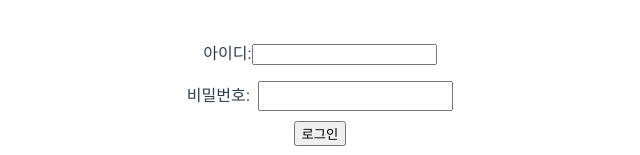
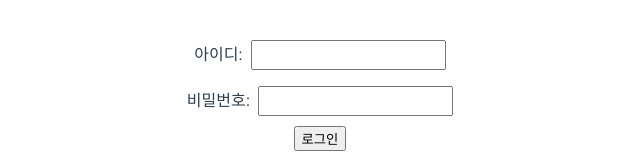
Before and after one commit to rkdbq/rkdflix, a Vue app: page /signin in a window 1280 px wide. Shown: the top 155 px of the page, without its empty margins (320-960 px from the left). Built offline with nearby package versions, Linux system fonts and the light colour scheme.

Commit message:
UserInput 디자인 반영

```diff
--- a/src/components/sign-in/UserInput.vue
+++ b/src/components/sign-in/UserInput.vue
@@ -33,3 +33,18 @@ export default {
   },
 };
 </script>
+
+<style scoped>
+div {
+  margin-bottom: 10px;
+}
+
+label {
+  margin-right: 8px;
+}
+
+input {
+  padding: 5px;
+  font-size: 14px;
+}
+</style>
```
